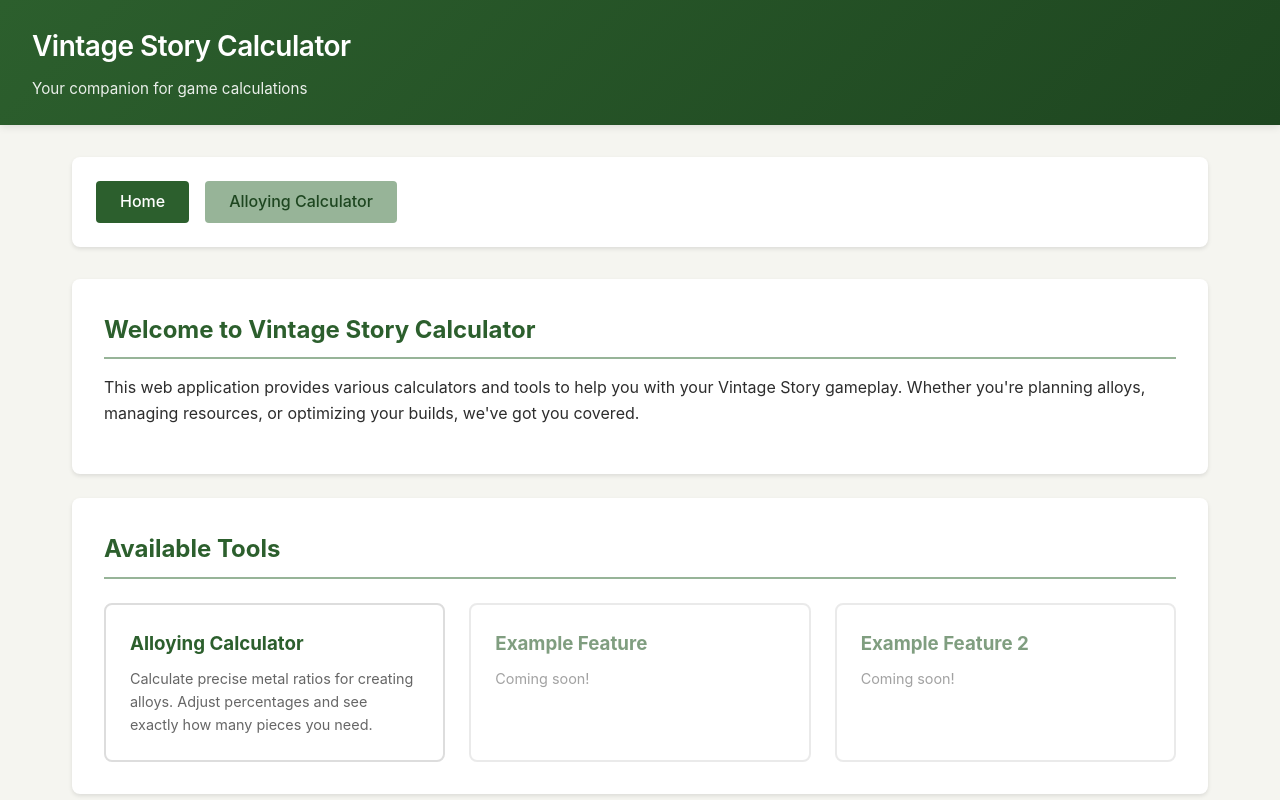
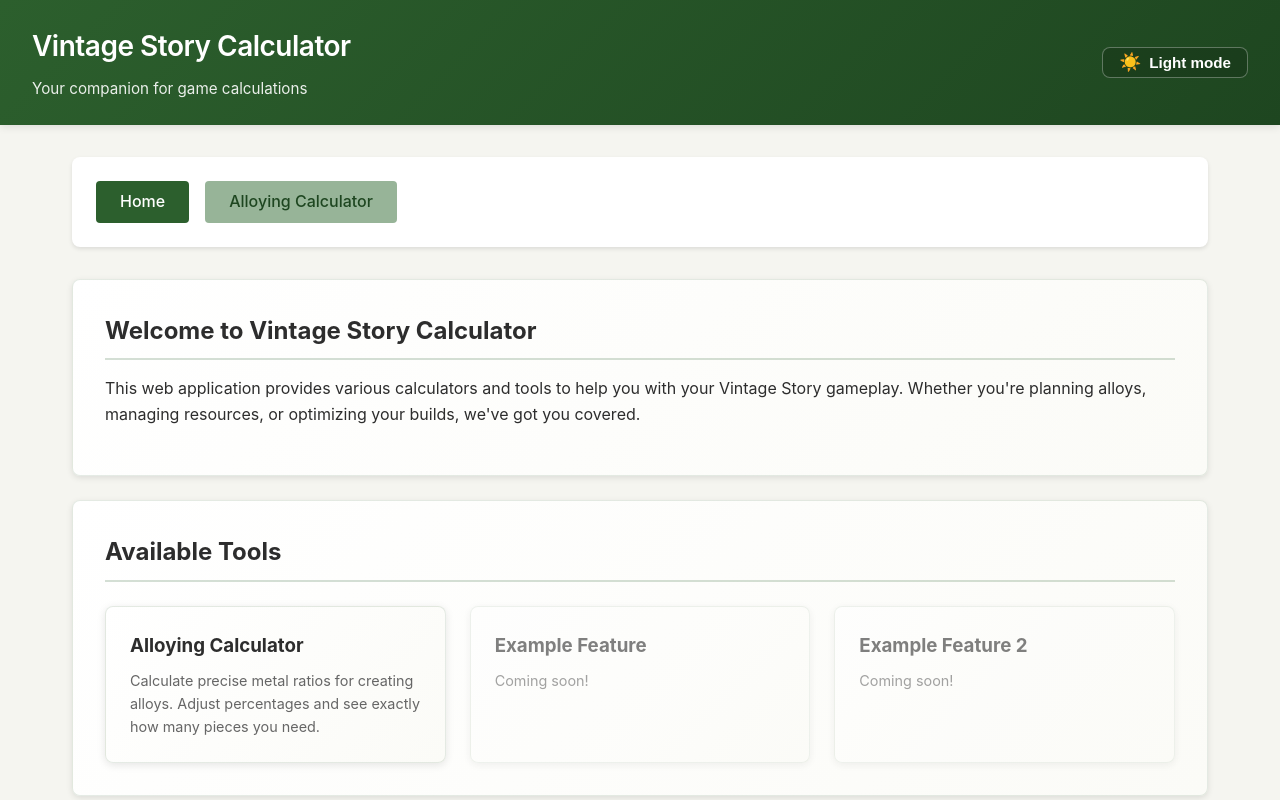
Before and after one commit to D-Heger/VintageStoryCalculator, a Svelte app: page /#home in a window 1280 px wide. Shown: the top 800 px of the page. Built offline with nearby package versions, Linux system fonts and the light colour scheme.

Commit message:
feat: add theming support with dark mode toggle and update styles

```diff
--- a/src/App.svelte
+++ b/src/App.svelte
@@ -14,8 +14,29 @@
     { id: "alloying", label: "Alloying Calculator", hash: "#alloying" }
   ];
 
+  const THEMES = {
+    LIGHT: "light",
+    DARK: "dark"
+  };
+
+  const THEME_STORAGE_KEY = "vsc-theme";
+
   let currentRoute = "home";
+  let theme = THEMES.LIGHT;
   let version = "Loading...";
+
+  const applyTheme = (value) => {
+    if (typeof document === "undefined") return;
+    document.documentElement.dataset.theme = value;
+  };
+
+  const setTheme = (value, persist = false) => {
+    theme = value;
+    applyTheme(value);
+    if (persist && typeof window !== "undefined") {
+      window.localStorage.setItem(THEME_STORAGE_KEY, value);
+    }
+  };
 
   const getRouteFromHash = (hash) => {
     if (hash === "#alloying") return "alloying";
@@ -36,6 +57,11 @@
     }
   };
 
+  const toggleTheme = () => {
+    const nextTheme = theme === THEMES.DARK ? THEMES.LIGHT : THEMES.DARK;
+    setTheme(nextTheme, true);
+  };
+
   onMount(() => {
     let isActive = true;
 
@@ -44,6 +70,25 @@
     });
 
     if (typeof window !== "undefined") {
+      const mediaQuery = window.matchMedia("(prefers-color-scheme: dark)");
+      const storedTheme = window.localStorage.getItem(THEME_STORAGE_KEY);
+      const hasStoredTheme = storedTheme === THEMES.LIGHT || storedTheme === THEMES.DARK;
+
+      const resolvedTheme = hasStoredTheme
+        ? storedTheme
+        : mediaQuery.matches
+          ? THEMES.DARK
+          : THEMES.LIGHT;
+
+      setTheme(resolvedTheme);
+
+      const handleMediaPreference = (event) => {
+        if (window.localStorage.getItem(THEME_STORAGE_KEY)) return;
+        setTheme(event.matches ? THEMES.DARK : THEMES.LIGHT);
+      };
+
+      mediaQuery.addEventListener("change", handleMediaPreference);
+
       const applyHashRoute = () => {
         currentRoute = getRouteFromHash(window.location.hash || "#home");
       };
@@ -63,6 +108,7 @@
       return () => {
         isActive = false;
         window.removeEventListener("hashchange", handleHashChange);
+        mediaQuery.removeEventListener("change", handleMediaPreference);
       };
     }
 
@@ -79,6 +125,16 @@
     <h1>Vintage Story Calculator</h1>
     <p>Your companion for game calculations</p>
   </a>
+  <button
+    class="theme-toggle"
+    type="button"
+    on:click={toggleTheme}
+    aria-pressed={theme === THEMES.DARK}
+    aria-label={`Switch to ${theme === THEMES.DARK ? "light" : "dark"} mode`}
+  >
+    <span class="theme-toggle__icon" aria-hidden="true">{theme === THEMES.DARK ? "🌙" : "☀️"}</span>
+    <span class="theme-toggle__label">{theme === THEMES.DARK ? "Dark" : "Light"} mode</span>
+  </button>
 </header>
 
 <main>
--- a/styles/components.css
+++ b/styles/components.css
@@ -2,22 +2,26 @@
 
 /* Cards */
 .card {
-  background: var(--surface);
+  background: linear-gradient(135deg, var(--surface) 0%, var(--surface-gradient-end) 100%);
   border-radius: var(--border-radius);
   padding: var(--spacing-lg);
   margin-bottom: var(--spacing-md);
-  box-shadow: 0 2px 4px var(--shadow);
-  transition: box-shadow var(--transition);
+  box-shadow: 0 2px 6px var(--shadow);
+  border: 1px solid var(--border-soft);
+  transition: transform var(--transition), box-shadow var(--transition), border-color var(--transition);
 }
 
 .card:hover {
-  box-shadow: 0 4px 12px var(--shadow-hover);
+  box-shadow: 0 6px 18px var(--shadow-hover);
+  transform: translateY(-3px);
+  border-color: var(--border-strong);
 }
 
 .card h2 {
   margin-top: 0;
-  border-bottom: 2px solid var(--primary-light);
+  border-bottom: 2px solid var(--border-strong);
   padding-bottom: var(--spacing-xs);
+  color: var(--text-primary);
 }
 
 .card h3 {
@@ -33,23 +37,24 @@
 }
 
 .feature-card {
-  background: var(--surface);
+  background: linear-gradient(135deg, var(--surface) 0%, var(--surface-gradient-end) 100%);
   border-radius: var(--border-radius);
   padding: var(--spacing-md);
-  border: 2px solid var(--border-color);
-  transition: all var(--transition);
+  border: 1px solid var(--border-soft);
+  transition: transform var(--transition), border-color var(--transition), box-shadow var(--transition);
   display: block;
+  box-shadow: 0 2px 8px var(--shadow);
 }
 
 .feature-card:hover {
-  border-color: var(--primary-color);
+  border-color: var(--border-strong);
   transform: translateY(-4px);
-  box-shadow: 0 6px 16px var(--shadow-hover);
+  box-shadow: 0 8px 20px var(--shadow-hover);
 }
 
 .feature-card h3 {
   margin: 0 0 var(--spacing-xs) 0;
-  color: var(--primary-color);
+  color: var(--text-primary);
 }
 
 .feature-card p {
--- a/styles/layout.css
+++ b/styles/layout.css
@@ -9,11 +9,58 @@
   position: sticky;
   top: 0;
   z-index: 100;
+  display: flex;
+  align-items: center;
+  justify-content: space-between;
+  gap: var(--spacing-md);
 }
 
 header p {
   margin: var(--spacing-xs) 0 0 0;
   opacity: 0.9;
+  font-size: 0.95rem;
+}
+
+header .subtle-link {
+  flex: 1;
+  min-width: 0;
+}
+
+.theme-toggle {
+  display: inline-flex;
+  align-items: center;
+  gap: var(--spacing-xs);
+  padding: calc(var(--spacing-xs) * 0.75) var(--spacing-sm);
+  border-radius: var(--border-radius);
+  border: 1px solid rgba(255, 255, 255, 0.3);
+  background: rgba(0, 0, 0, 0.15);
+  color: inherit;
+  font-weight: 600;
+  cursor: pointer;
+  transition: transform var(--transition), box-shadow var(--transition), background-color var(--transition);
+}
+
+.theme-toggle:hover {
+  background: rgba(0, 0, 0, 0.25);
+  box-shadow: 0 4px 8px var(--shadow-hover);
+  transform: translateY(-1px);
+}
+
+.theme-toggle:active {
+  transform: translateY(0);
+}
+
+.theme-toggle:focus-visible {
+  outline: 2px solid rgba(255, 255, 255, 0.65);
+  outline-offset: 4px;
+}
+
+.theme-toggle__icon {
+  font-size: 1.1rem;
+  line-height: 1;
+}
+
+.theme-toggle__label {
   font-size: 0.95rem;
 }
 
--- a/styles/themes.css
+++ b/styles/themes.css
@@ -1,5 +1,7 @@
 /* Theme Variables */
 :root {
+  color-scheme: light;
+
   /* Colors */
   --primary-color: #2c5f2d;
   --primary-dark: #1e4620;
@@ -9,11 +11,20 @@
   --background: #f5f5f0;
   --surface: #ffffff;
   --surface-hover: #f9f9f9;
+  --surface-muted: #f0f2ee;
+  --surface-raised: #ffffff;
+  --surface-gradient-end: #fbfbf7;
+  --surface-muted: #f0f2ee;
+  --surface-raised: #ffffff;
+  --surface-gradient-end: #fbfbf7;
 
   --text-primary: #2d2d2d;
   --text-secondary: #666;
+  --bar-text-color: #0a150c;
 
   --border-color: #ddd;
+  --border-soft: rgba(44, 95, 45, 0.12);
+  --border-strong: rgba(44, 95, 45, 0.2);
   --shadow: rgba(0, 0, 0, 0.1);
   --shadow-hover: rgba(0, 0, 0, 0.15);
 
@@ -29,18 +40,56 @@
   --transition: 0.2s ease;
 }
 
-/* Dark mode */
-/*
+:root[data-theme="dark"] {
+  color-scheme: dark;
+
+  --primary-color: #335f3b;
+  --primary-dark: #1b3a20;
+  --primary-light: #4f7a57;
+  --accent-color: #bd945f;
+
+  --background: #111411;
+  --surface: #1b211c;
+  --surface-hover: #242c24;
+  --surface-muted: #1f2920;
+  --surface-raised: #242f26;
+  --surface-gradient-end: #232a23;
+
+  --text-primary: #e4e9e4;
+  --text-secondary: #a2b0a3;
+  --bar-text-color: #f4f5ed;
+
+  --border-color: #2d352d;
+  --border-soft: rgba(125, 171, 128, 0.28);
+  --border-strong: rgba(125, 171, 128, 0.45);
+  --shadow: rgba(0, 0, 0, 0.65);
+  --shadow-hover: rgba(0, 0, 0, 0.8);
+}
+
 @media (prefers-color-scheme: dark) {
-  :root {
-    --background: #1a1a1a;
-    --surface: #2d2d2d;
-    --surface-hover: #3a3a3a;
-    --text-primary: #e0e0e0;
-    --text-secondary: #a0a0a0;
-    --border-color: #404040;
-    --shadow: rgba(0, 0, 0, 0.3);
-    --shadow-hover: rgba(0, 0, 0, 0.4);
+  :root:not([data-theme]) {
+    color-scheme: dark;
+
+    --primary-color: #335f3b;
+    --primary-dark: #1b3a20;
+    --primary-light: #4f7a57;
+    --accent-color: #bd945f;
+
+    --background: #111411;
+    --surface: #1b211c;
+    --surface-hover: #242c24;
+    --surface-muted: #1f2920;
+    --surface-raised: #242f26;
+    --surface-gradient-end: #232a23;
+
+    --text-primary: #e4e9e4;
+    --text-secondary: #a2b0a3;
+    --bar-text-color: #f4f5ed;
+
+    --border-color: #2d352d;
+    --border-soft: rgba(125, 171, 128, 0.28);
+    --border-strong: rgba(125, 171, 128, 0.45);
+    --shadow: rgba(0, 0, 0, 0.65);
+    --shadow-hover: rgba(0, 0, 0, 0.8);
   }
 }
-*/
```
Also changed, not shown: styles/calculator.css (+26 -24 lines), 1 other file (tests, documents, lock files or other folders).
